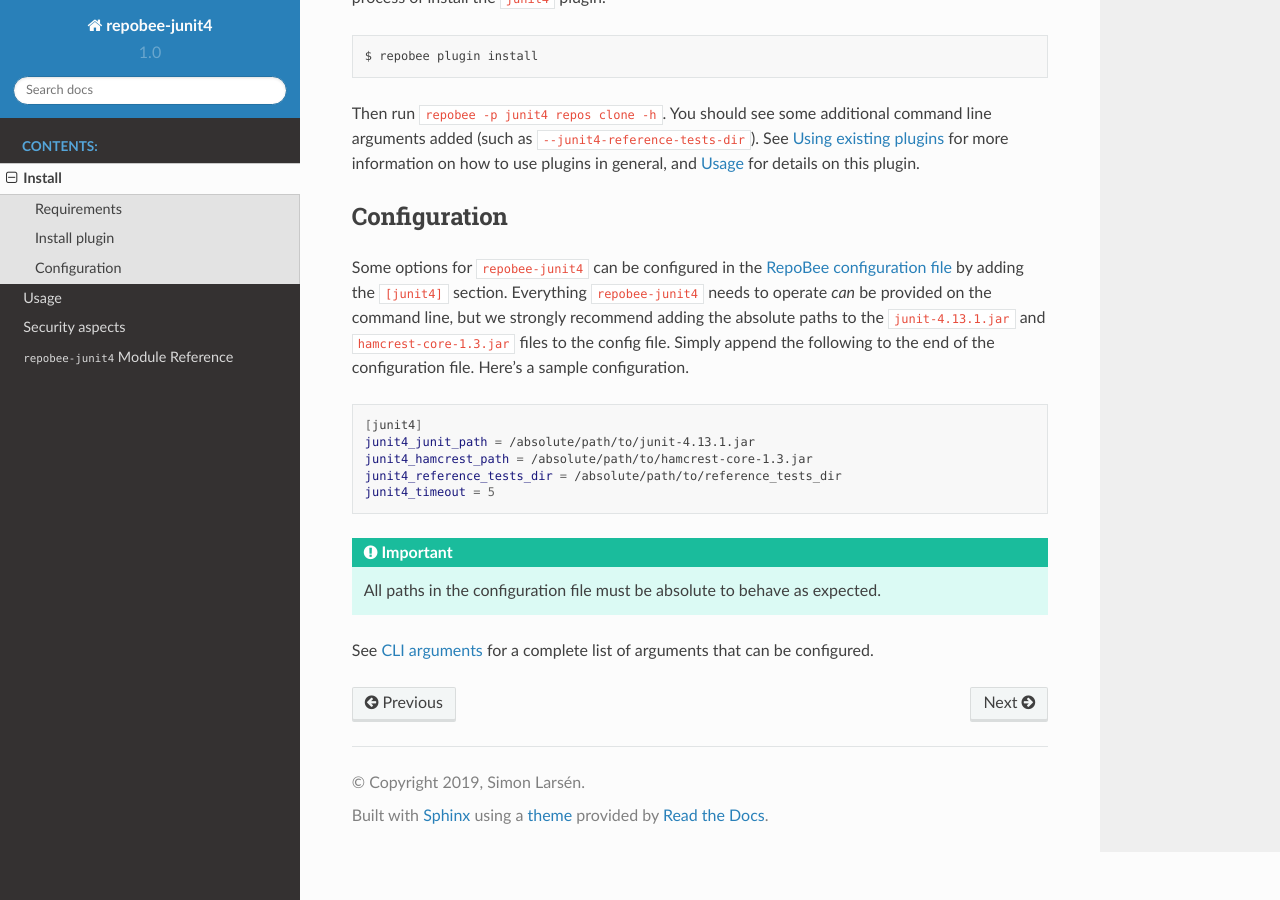
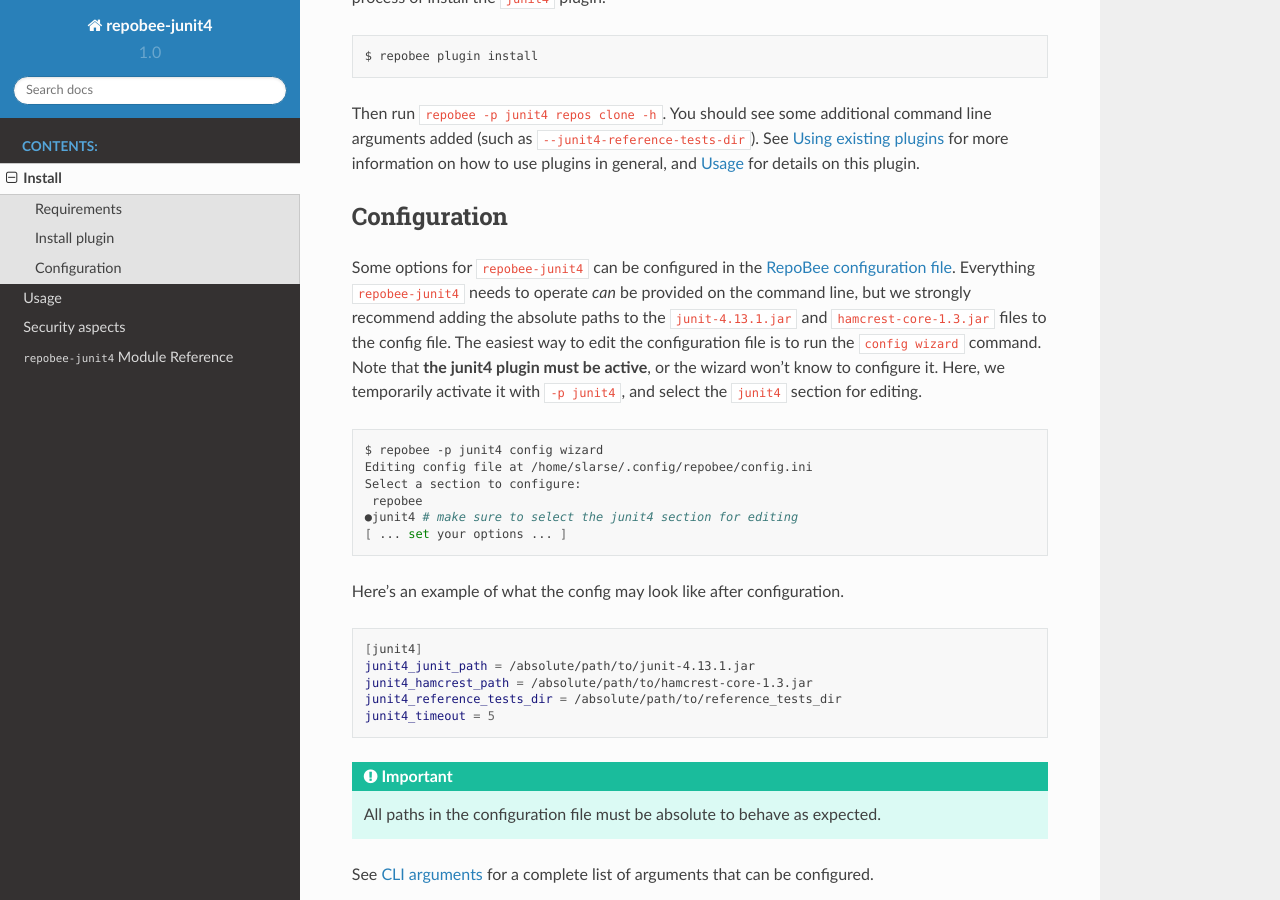
Before and after one commit to repobee/repobee-junit4, a Sphinx documentation site: the page built from docs/install.rst, in a window 1280 px wide and 900 px high, scrolled down 932 px. Built offline with Sphinx 7.4.7 and the Read the Docs theme 2.0.0, drawn with Linux system fonts in a browser that asks for light colours.

Commit message:
[docs] Update configuration docs, fix #85

```diff
--- a/docs/install.rst
+++ b/docs/install.rst
@@ -56,11 +56,26 @@
 -------------
 
 Some options for ``repobee-junit4`` can be configured in the `RepoBee
-configuration file`_ by adding the ``[junit4]`` section. Everything
-``repobee-junit4`` needs to operate *can* be provided on the command line, but
-we strongly recommend adding the absolute paths to the ``junit-4.13.1.jar`` and
-``hamcrest-core-1.3.jar`` files to the config file. Simply append the following
-to the end of the configuration file. Here's a sample configuration.
+configuration file
+<https://repobee.readthedocs.io/en/stable/getting_started.html#editing-the-configuration-file-the-wizard-and-show-actions>`_.
+Everything ``repobee-junit4`` needs to operate *can* be provided on the command
+line, but we strongly recommend adding the absolute paths to the
+``junit-4.13.1.jar`` and ``hamcrest-core-1.3.jar`` files to the config file.
+The easiest way to edit the configuration file is to run the ``config wizard``
+command. Note that **the junit4 plugin must be active**, or the wizard won't
+know to configure it. Here, we temporarily activate it with ``-p junit4``,
+and select the ``junit4`` section for editing.
+
+.. code-block:: bash
+
+    $ repobee -p junit4 config wizard
+    Editing config file at /home/slarse/.config/repobee/config.ini
+    Select a section to configure:
+     repobee
+    ●junit4 # make sure to select the junit4 section for editing
+    [ ... set your options ... ]
+
+Here's an example of what the config may look like after configuration.
 
 .. code-block:: bash
 
```
Also changed, not shown: other parts of docs/install.rst (+0 -1 lines).
